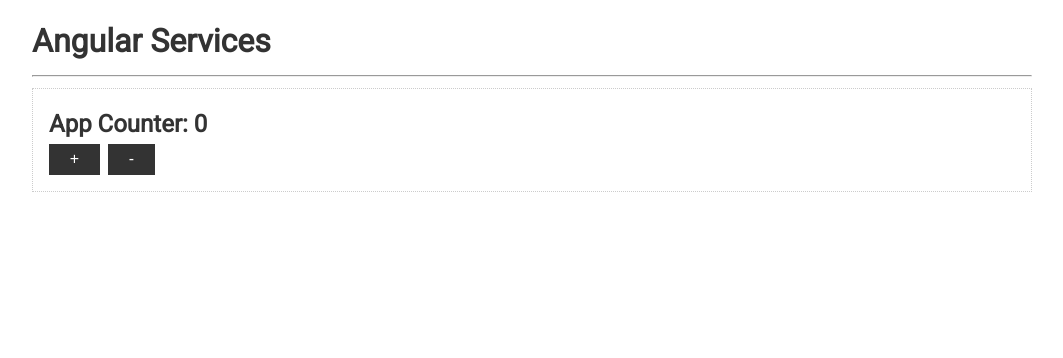
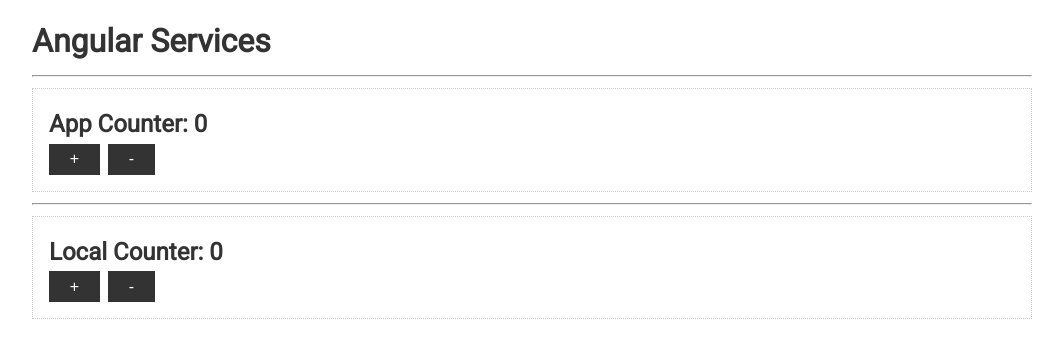
Before and after one commit to Chuchundrium/Angular-theory, an Angular app: page / in a window 1280 px wide. Shown: the top 358 px of the page, without its empty margins (108-1171 px from the left). Built offline with nearby package versions, Linux system fonts and the light colour scheme.

Commit message:
06-Services-03-local-service-providers-in-Component

```diff
--- a/src/app/app.component.html
+++ b/src/app/app.component.html
@@ -6,4 +6,10 @@
     <button class="btn" (click)="appCounterService.increase()">+</button>
     <button class="btn" (click)="appCounterService.decrease()">-</button>
   </div>
+  <hr>
+  <div class="card">
+    <h2>Local Counter: {{ localCounterService.counter }}</h2>
+    <button class="btn" (click)="localCounterService.increase()">+</button>
+    <button class="btn" (click)="localCounterService.decrease()">-</button>
   </div>
+  </div>
--- a/src/app/app.component.ts
+++ b/src/app/app.component.ts
@@ -1,13 +1,16 @@
 import { Component } from '@angular/core';
 import {AppCounterService} from './services/app-counter.service';
+import {LocalCounterService} from './services/local-counter.service';
 
 
 @Component({
   selector: 'app-root',
   templateUrl: './app.component.html',
-  styleUrls: ['./app.component.scss']
+  styleUrls: ['./app.component.scss'],
+  providers: [LocalCounterService] // local using of service without import in app.module
 })
 export class AppComponent  {
-  constructor(public appCounterService: AppCounterService) {  }
+  constructor(public appCounterService: AppCounterService,
+              public localCounterService: LocalCounterService) {  }
 
 }
--- /dev/null
+++ b/src/app/services/local-counter.service.ts
@@ -0,0 +1,16 @@
+import { Injectable } from '@angular/core';
+
+@Injectable()
+export class LocalCounterService {
+  counter = 0;
+
+  constructor() { }
+
+  increase() {
+    this.counter++;
+  }
+  decrease() {
+    this.counter--;
+  }
+
+}
```
